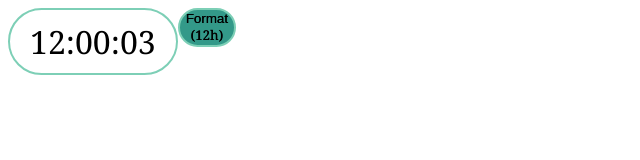
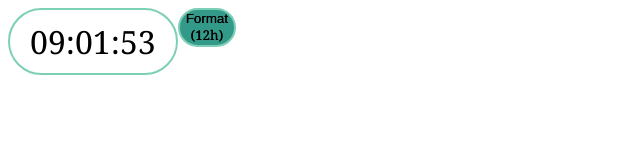
Before and after one commit to angelurb/GestorContrasenas, a plain HTML site: page index.html in a window 1280 px wide. Shown: the full height of the page, 0-640 px from the left. Drawn offline with nearby package versions, Linux system fonts and the light colour scheme.

```diff
--- a/index.html
+++ b/index.html
@@ -37,43 +37,56 @@
     <script>
         angular.module("RelojApp", []).controller("RelojController", ['$interval', function($interval) {
             var ctrl = this;
+            secNum = 59;
+            //Iniciación de todas las variables
+            function init() {
+                getActualDate();
+                noonCheck();
+                intervalTime(1000);
+            };
             init();
-            $interval(() => {
-                actualizarHora();
-            }, 1000);
 
             //Funciones Privadas
-            //Iniciación de todas las variables
-            function init() {
+
+            //Fecha actual
+            function getActualDate() {
                 let date = new Date();
-                ctrl.hours = 11;
-                ctrl.minutes = 59;
-                ctrl.seconds = 57;
-                /* ctrl.hours = date.getHours();
-                 ctrl.minutes = date.getMinutes();
-                 ctrl.seconds = date.getSeconds();*/
-                ctrl.secNum = 59;
-                ctrl.hourNum = 24;
+                ctrl.hours = date.getHours();
+                ctrl.minutes = date.getMinutes();
+                ctrl.seconds = date.getSeconds();
+            }
+
+            //Noon check
+            function noonCheck() {
                 ctrl.format12 = false;
                 ctrl.format12 ? ctrl.noonHours = 12 : ctrl.noonHours = 24;
                 ctrl.hours >= 12 ? ctrl.isNoon = true : ctrl.isNoon = false;
-            };
+            }
+
+            //Interval
+            function intervalTime(intervalMs) {
+                $interval(() => {
+                    actualizarHora();
+                }, intervalMs);
+            }
 
             //Actualiza la hora del Reloj cada vez que se llama
             function actualizarHora() {
-                if (ctrl.seconds >= ctrl.secNum) {
+                if (ctrl.seconds >= secNum) {
                     ctrl.seconds = 0;
                     ctrl.minutes++;
-                    checkChange(ctrl.minutes, ctrl.secNum) ? (ctrl.minutes = 0, ctrl.hours++) : '';
-                    ctrl.hours >= 12 ? ctrl.isNoon = true : ctrl.isNoon = false;
-                    checkChange(ctrl.hours, ctrl.noonHours) ? (ctrl.hours = 0, ctrl.isNoon = false) : '';
+                    if (ctrl.minutes >= secNum) {
+                        checkChange(ctrl.minutes, secNum) ? (ctrl.minutes = 0, ctrl.hours++) : '';
+                        ctrl.hours >= 12 ? ctrl.isNoon = true : ctrl.isNoon = false;
+                        checkChange(ctrl.hours, ctrl.noonHours) ? (ctrl.hours = 0, ctrl.isNoon = false) : '';
+                    }
                 }
                 ctrl.seconds++;
             };
 
             //Comprobación de cambio (Ej: Si han passado 60 segundos, devuelve true para incrementar los minutos)
-            function checkChange(M, num) {
-                if (M >= num) {
+            function checkChange(value, maxValue) {
+                if (value >= maxValue) {
                     return true;
                 } else {
                     return false;
@@ -82,7 +95,7 @@
 
             //Funciones públicas
             ctrl.clickFormat = () => {
-                if (ctrl.format12 == false && ctrl.hours > ctrl.noonHours) {
+                if (ctrl.format12 === false && ctrl.hours > ctrl.noonHours) {
                     ctrl.hours -= ctrl.noonHours;
                 } else if (ctrl.format12 && ctrl.isNoon && ctrl.hours < 12) {
                     ctrl.hours += ctrl.noonHours;
```
